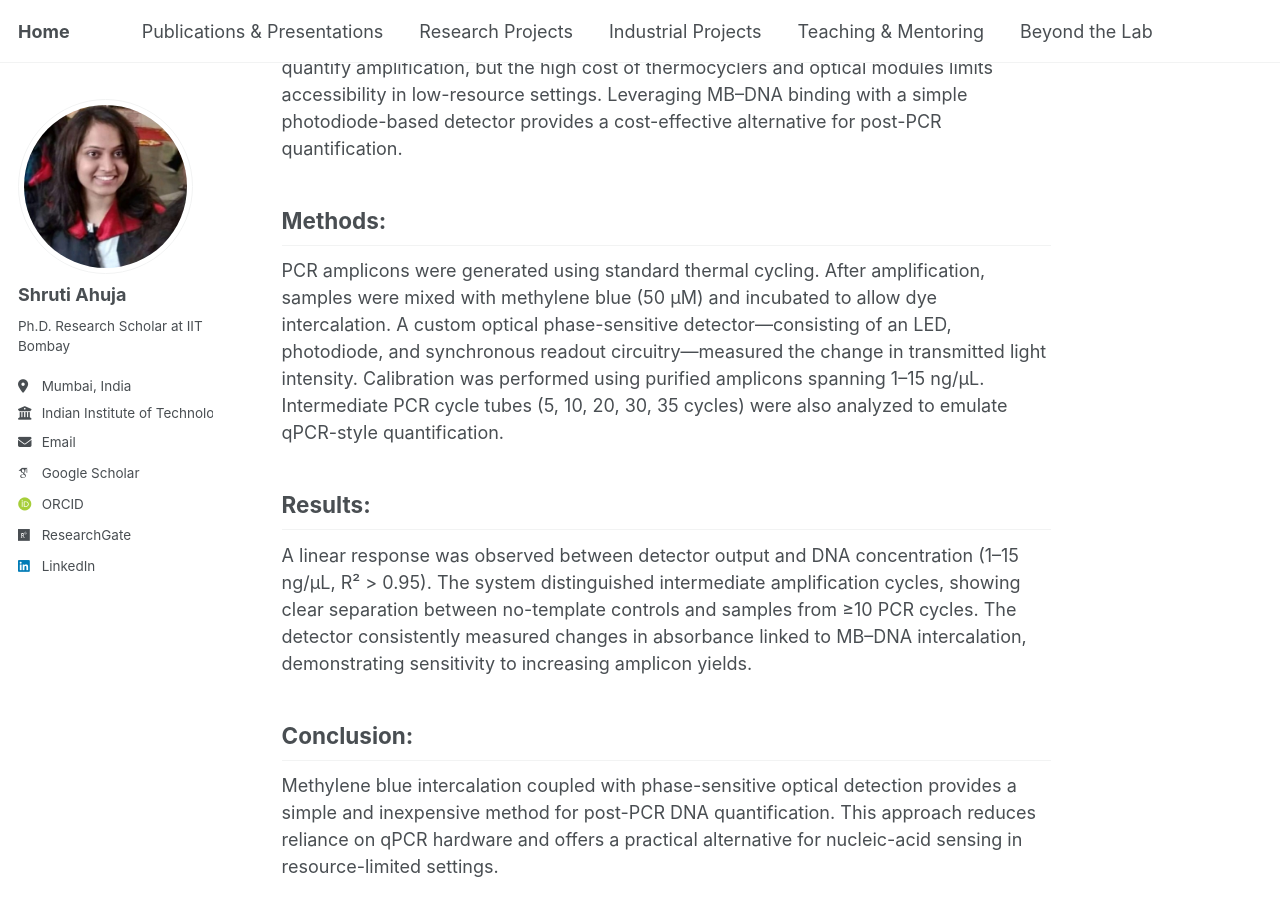
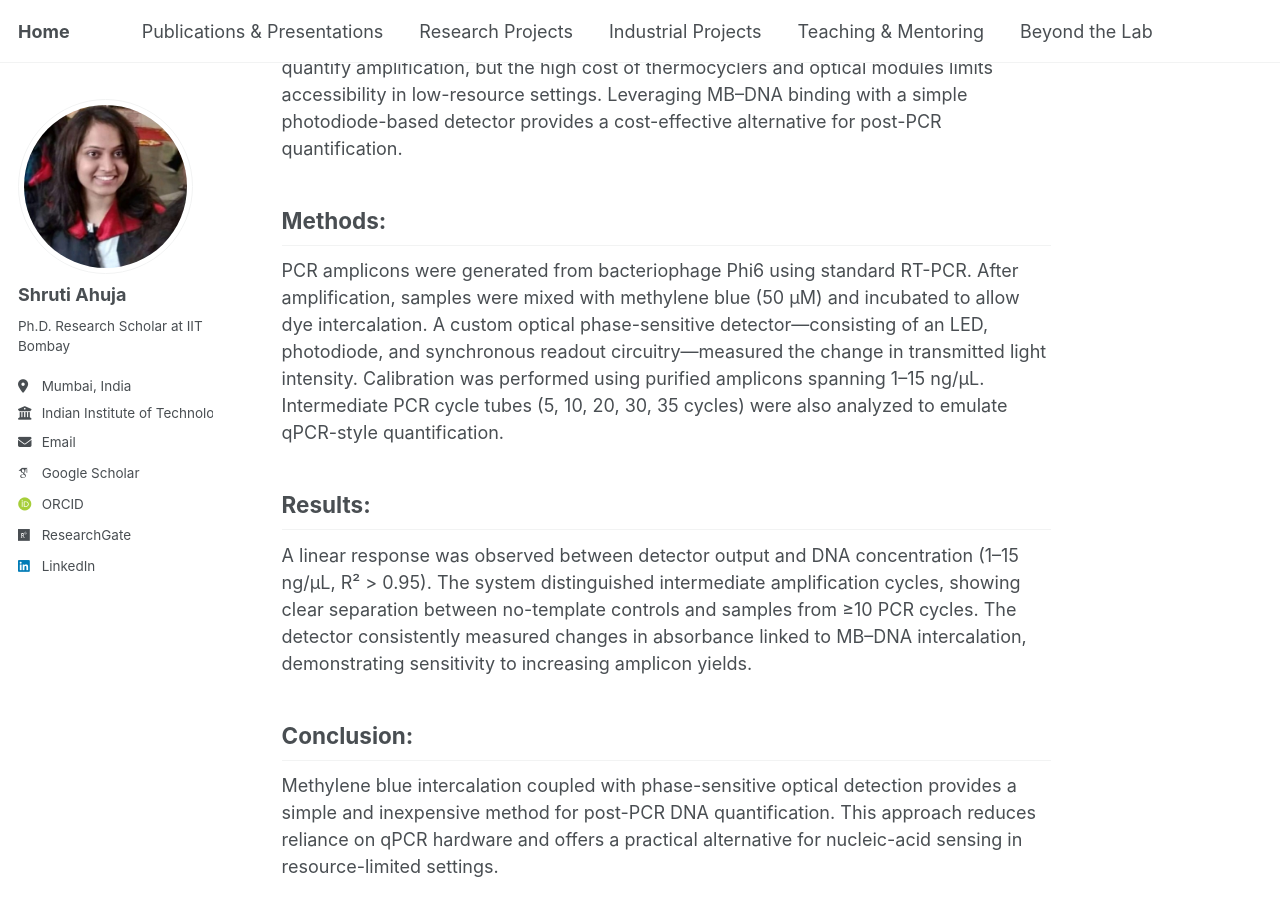
Before and after one commit to shrutiahuja/shrutiahuja.github.io, a Jekyll site: the page built from _publications/2022-10-30-psd.md, in a window 1280 px wide and 900 px high, scrolled down 496 px. Built offline with Jekyll 4.4.1, drawn with Linux system fonts in a browser that asks for light colours; some web fonts are replaced; a script that is not in the unit is left out.

Commit message:
Update 2022-10-30-psd.md

```diff
--- a/_publications/2022-10-30-psd.md
+++ b/_publications/2022-10-30-psd.md
@@ -17,7 +17,7 @@ Develop a low-cost and portable DNA sensing method that quantifies PCR amplicons
 Methylene blue (MB) intercalates within double-stranded DNA, resulting in a measurable change in absorbance. qPCR instruments exploit fluorescence or intercalating dyes to quantify amplification, but the high cost of thermocyclers and optical modules limits accessibility in low-resource settings. Leveraging MB–DNA binding with a simple photodiode-based detector provides a cost-effective alternative for post-PCR quantification.
 
 ## Methods:
-PCR amplicons were generated using standard thermal cycling. After amplification, samples were mixed with methylene blue (50 µM) and incubated to allow dye intercalation. A custom optical phase-sensitive detector—consisting of an LED, photodiode, and synchronous readout circuitry—measured the change in transmitted light intensity. Calibration was performed using purified amplicons spanning 1–15 ng/µL. Intermediate PCR cycle tubes (5, 10, 20, 30, 35 cycles) were also analyzed to emulate qPCR-style quantification.
+PCR amplicons were generated from bacteriophage Phi6 using standard RT-PCR. After amplification, samples were mixed with methylene blue (50 µM) and incubated to allow dye intercalation. A custom optical phase-sensitive detector—consisting of an LED, photodiode, and synchronous readout circuitry—measured the change in transmitted light intensity. Calibration was performed using purified amplicons spanning 1–15 ng/µL. Intermediate PCR cycle tubes (5, 10, 20, 30, 35 cycles) were also analyzed to emulate qPCR-style quantification.
 
 ## Results:
 A linear response was observed between detector output and DNA concentration (1–15 ng/µL, R² > 0.95). The system distinguished intermediate amplification cycles, showing clear separation between no-template controls and samples from ≥10 PCR cycles. The detector consistently measured changes in absorbance linked to MB–DNA intercalation, demonstrating sensitivity to increasing amplicon yields.
```
